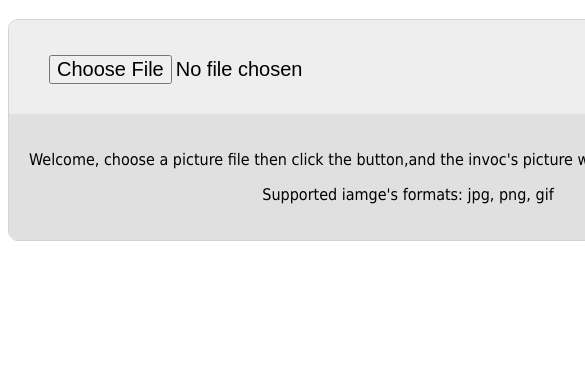
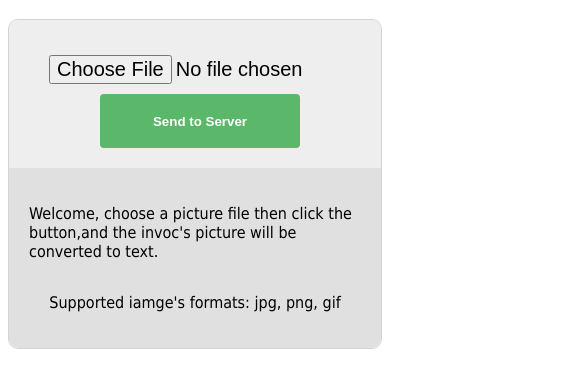
Before and after one commit to Adham-Elias-Botrous/img-to-text-API, a plain HTML site: page index.html in a window 390 px wide. Shown: the part 62-450 px from the top of the page, 585 px wide, since content can reach past the window. Drawn offline with Linux system fonts and the light colour scheme.

Commit message:
done style

```diff
--- a/style.css
+++ b/style.css
@@ -89,3 +89,41 @@ h1 {
     transform: rotate(360deg);
   }
 }
+
+@media only screen and (max-width: 800px) {
+  .main-container {
+    width: 80%;
+  }
+}
+
+@media only screen and (max-width: 600px) {
+  .main-container {
+    width: 100%;
+  }
+  .upload-data,
+  .show-data {
+    display: flex;
+    flex-direction: column;
+    align-content: center;
+    align-items: center;
+  }
+  .send-button {
+    width: 60%;
+    height: 25px;
+    background-color: #5bb769;
+    color: #fff;
+    line-height: 25;
+    text-align: center;
+    font-weight: bold;
+    cursor: pointer;
+    border: 0px;
+    border-radius: 4px;
+  }
+  .upload-data input {
+    width: 100%;
+    padding: 5px;
+    border: none;
+    font-size: 14px;
+    height: 25px;
+  }
+}
```
